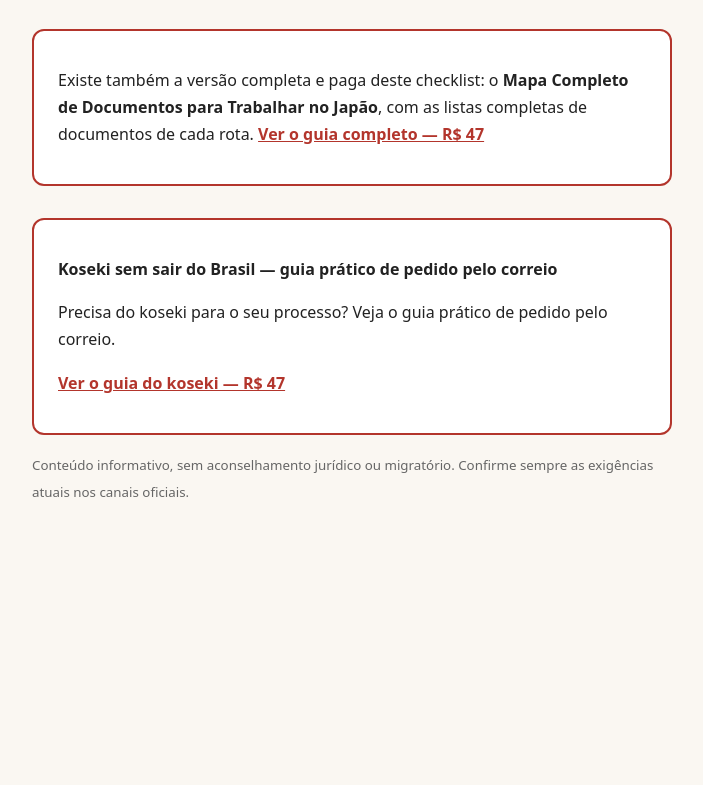
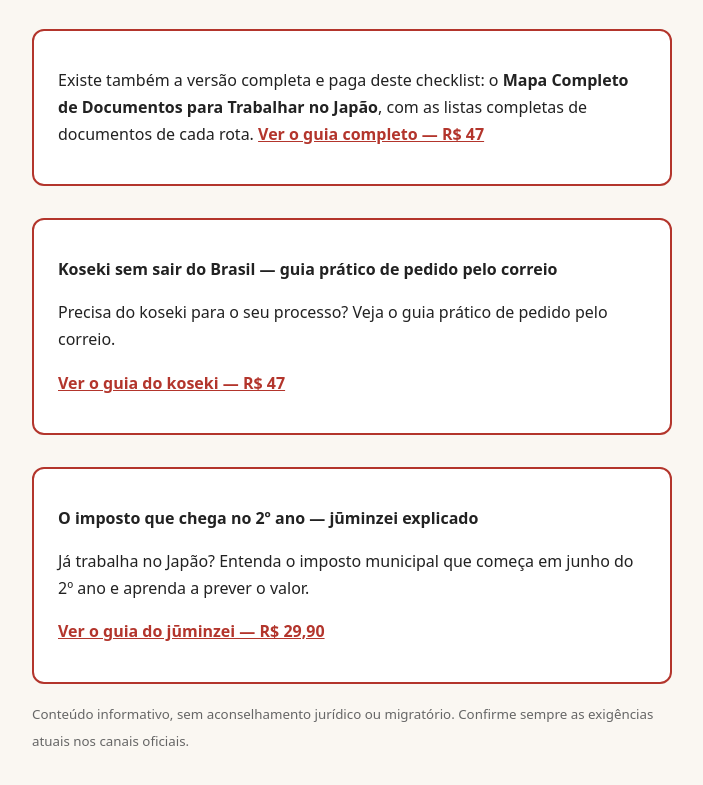
Before and after one commit to rotanikkei/rotanikkei.github.io, a plain HTML site: page obrigado.html in a window 1280 px wide. Shown: the part 323-1108 px from the top of the page, without its empty margins (288-991 px from the left). Before the commit the page ends 892 px from the top, so only its background shows below. Drawn offline with Linux system fonts and the light colour scheme.

Commit message:
Add resident tax guide (product 4)

```diff
--- a/obrigado.html
+++ b/obrigado.html
@@ -35,7 +35,13 @@
       <p>Precisa do koseki para o seu processo? Veja o guia prático de pedido pelo correio.</p>
       <p><a href="https://go.hotmart.com/S108638299W">Ver o guia do koseki — R$ 47</a></p>
   </div>
+    <div class="paid">
+            <p><strong>O imposto que chega no 2º ano — jūminzei explicado</strong></p>
+            <p>Já trabalha no Japão? Entenda o imposto municipal que começa em junho do 2º ano e aprenda a prever o valor.</p>
+            <p><a href="https://go.hotmart.com/C108640187N">Ver o guia do jūminzei — R$ 29,90</a></p>
+    </div>
   <p><small>Conteúdo informativo, sem aconselhamento jurídico ou migratório.
+
      Confirme sempre as exigências atuais nos canais oficiais.</small></p>
 </main>
 </body>
```
